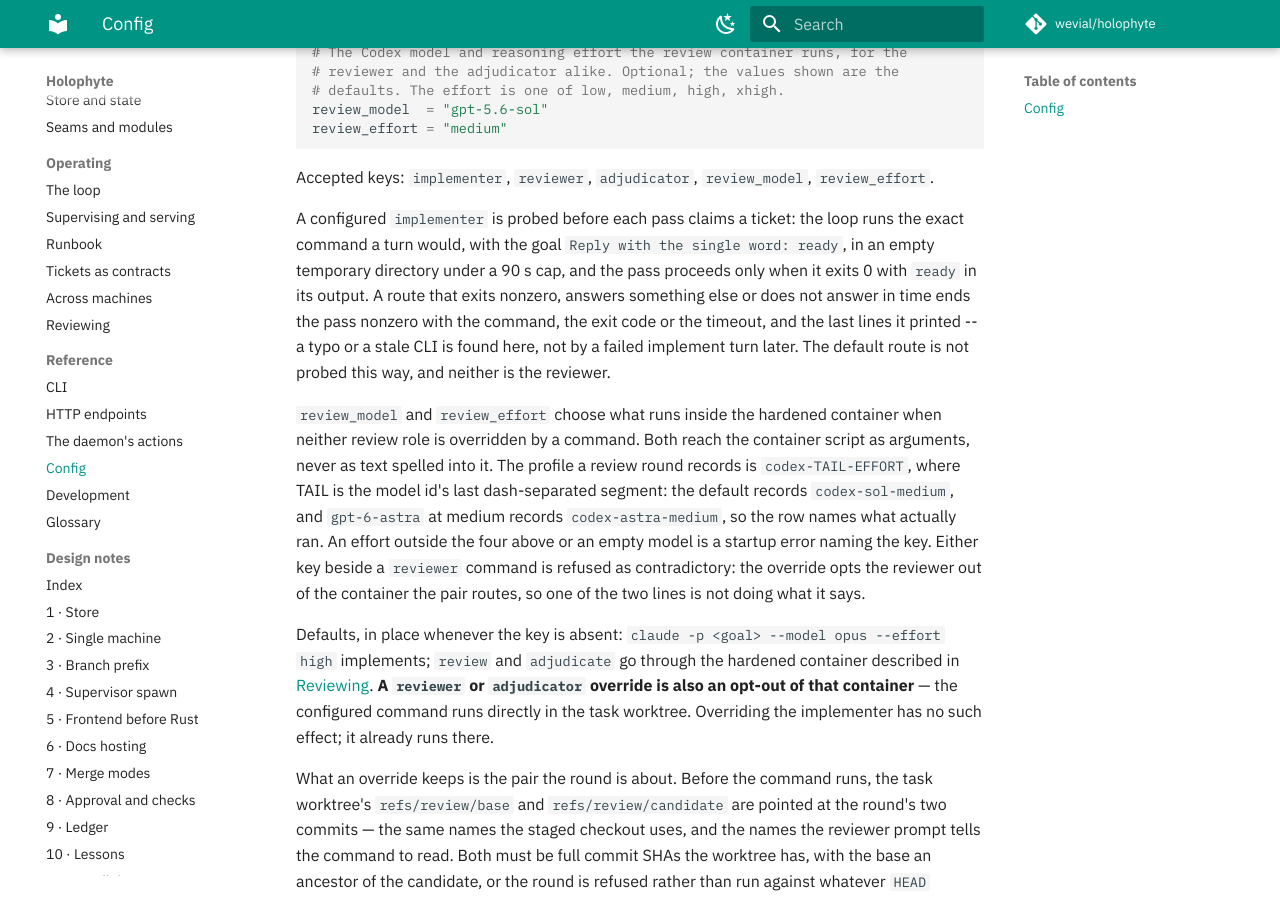
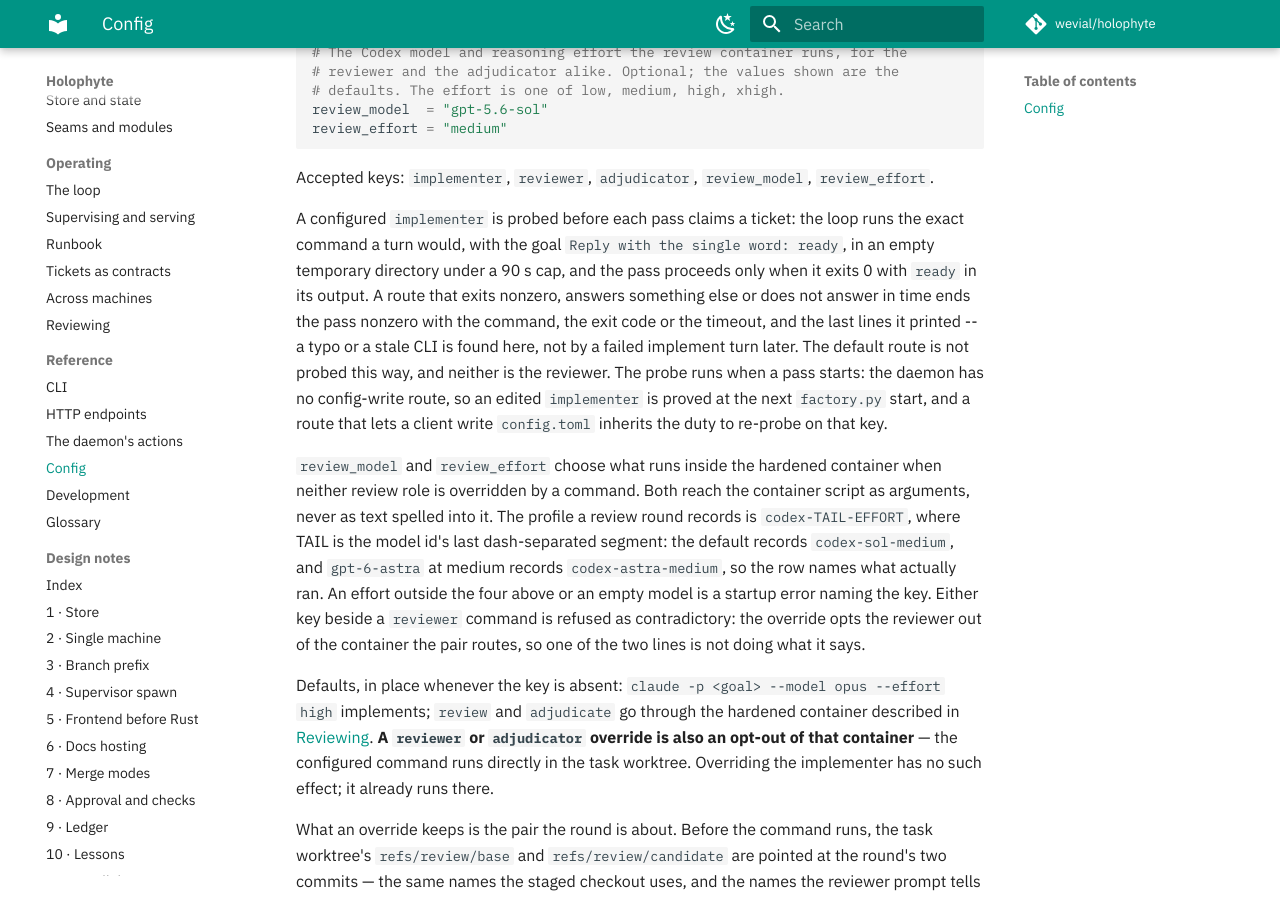
Before and after one commit to wevial/holophyte, an MkDocs documentation site: the page built from docs/config.md, in a window 1280 px wide and 900 px high, scrolled down 1363 px. Built offline with MkDocs 1.6.1 and Material for MkDocs 9.7.7, drawn with Linux system fonts in a browser that asks for light colours; comment, search, counter and statistics services are not loaded.

Commit message:
KO-357: review round 1 -- the config-write probe is a FOLLOW_UP
FOLLOW_UP (reviewer blocker: `PUT /config` answers 405, the probe is not
wired to a config write): the daemon has no config-write route on main at
all -- `StatusHandler` is GET plus the opt-in `POST /actions/NAME`, and
every other method is the same 405 by design. The ticket's "How" assumed
an existing `PUT /config` to hook the probe into; building the write path
itself (a token policy for writes, a TOML writer, validation of every
table, its docs and tests) is a new daemon capability, not this ticket's
probe, and would expand a 30 min ticket well past its frozen scope. None
of the four acceptance criteria name the write; all four pass. The probe
is a public function in holophyte/agents.py, so the ticket that adds a
config-write route calls `probe_implementer()` when `[agents] implementer`
changes and puts `probe` in its reply; filed as a follow-up.

docs/config.md gains one sentence so the doc is truthful about when the
probe runs: at pass start, with no daemon write path, and a future write
route inherits the re-probe duty.

Verify: unittest discover OK (992 tests), ruff clean, grep probe passes.

```diff
--- a/docs/config.md
+++ b/docs/config.md
@@ -80,7 +80,10 @@ proceeds only when it exits 0 with `ready` in its output. A route that exits
 nonzero, answers something else or does not answer in time ends the pass nonzero
 with the command, the exit code or the timeout, and the last lines it printed --
 a typo or a stale CLI is found here, not by a failed implement turn later. The
-default route is not probed this way, and neither is the reviewer.
+default route is not probed this way, and neither is the reviewer. The probe
+runs when a pass starts: the daemon has no config-write route, so an edited
+`implementer` is proved at the next `factory.py` start, and a route that
+lets a client write `config.toml` inherits the duty to re-probe on that key.
 
 `review_model` and `review_effort` choose what runs inside the hardened
 container when neither review role is overridden by a command. Both reach the
```
